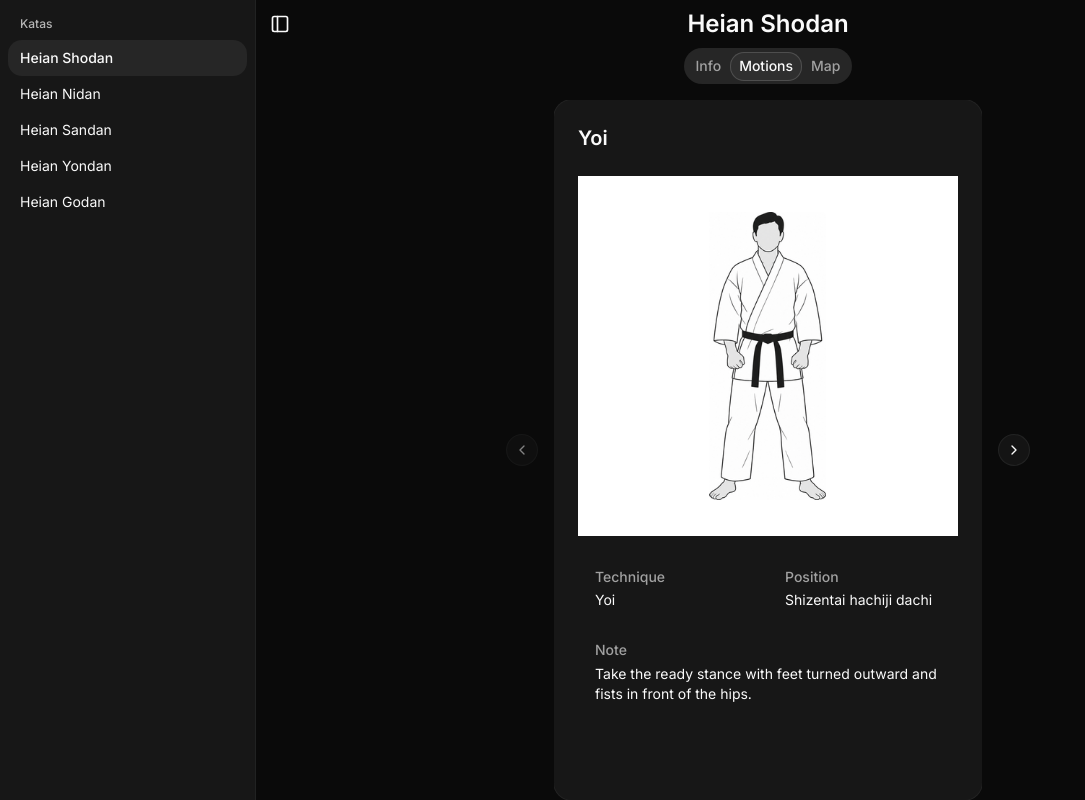
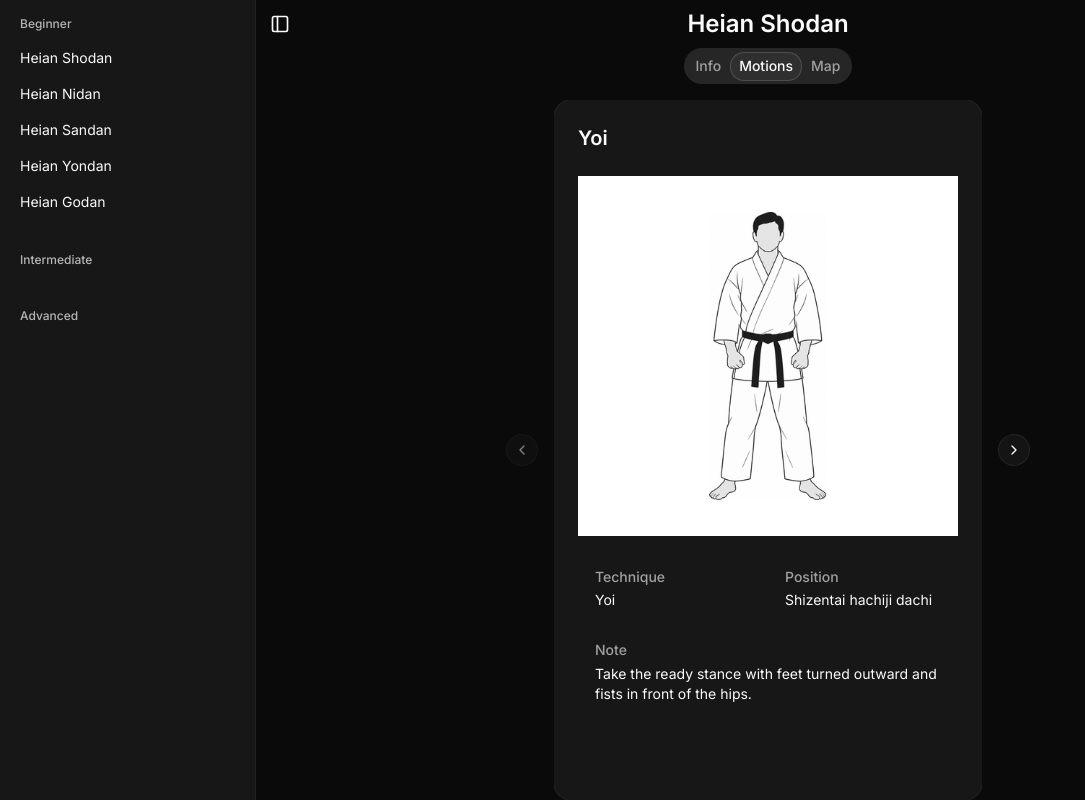
Before and after one commit to cunisia/shotokan-kata-shadcn, a Next.js app: page /kata/heian-shodan/motions in a window 1280 px wide. Shown: the whole page, without its empty margins (0-1085 px from the left). Built offline with nearby package versions, Linux system fonts and the light colour scheme.

Commit message:
feat(AppLayout): group katas by level

```diff
--- a/components/custom/app-layout.tsx
+++ b/components/custom/app-layout.tsx
@@ -16,6 +16,8 @@ import {
   SidebarProvider,
   SidebarTrigger,
 } from "@/components/ui/sidebar";
+import { groupBy } from "es-toolkit";
+import { Level } from "@/type";
 
 const getPageTitle = (kataId: string | undefined) => {
   if (!kataId) {
@@ -23,6 +25,15 @@ const getPageTitle = (kataId: string | undefined) => {
   }
   return getKata(kataId)?.name ?? "";
 };
+
+const LEVEL_TO_VALUE: Record<Level, number> = {
+  [Level.BEGINNER]: 0,
+  [Level.INTERMEDIATE]: 2,
+  [Level.ADVANCED]: 3,
+};
+
+const sortLevel = (l1: Level, l2: Level) =>
+  LEVEL_TO_VALUE[l1] - LEVEL_TO_VALUE[l2];
 
 const getParamValueAsString = (value: ParamValue): string =>
   typeof value === "string" ? value : "";
@@ -37,17 +48,24 @@ export default function AppLayout({
   const { kataId: kataIdValue } = useParams();
   const kataId = getParamValueAsString(kataIdValue);
 
+  const kataByLevel = groupBy(katas, (kata) => kata.level);
+
   return (
     <SidebarProvider>
       <Sidebar>
         <SidebarContent>
-          <SidebarGroup>
-            <SidebarGroupLabel>Katas</SidebarGroupLabel>
+          {Object.values(Level)
+            .sort(sortLevel)
+            .map((level) => (
+              <SidebarGroup key={level}>
+                <SidebarGroupLabel className="capitalize">
+                  {level}
+                </SidebarGroupLabel>
                 <SidebarGroupContent>
-              {katas.map((kata) => (
+                  {(kataByLevel[level] ?? []).map((kata) => (
                     <SidebarMenu key={kata.id}>
-                  <SidebarMenuItem key={kata.id}>
-                    <SidebarMenuButton isActive={kata.id === kataId}>
+                      <SidebarMenuItem>
+                        <SidebarMenuButton>
                           <a
                             className={kata.id === kataId ? "text-bold" : ""}
                             href={`/kata/${kata.id}/motions`}
@@ -60,6 +78,7 @@ export default function AppLayout({
                   ))}
                 </SidebarGroupContent>
               </SidebarGroup>
+            ))}
         </SidebarContent>
       </Sidebar>
       <SidebarInset>
--- a/package.json
+++ b/package.json
@@ -19,6 +19,7 @@
     "class-variance-authority": "^0.7.1",
     "cn": "^0.4.0",
     "embla-carousel-react": "^8.6.0",
+    "es-toolkit": "^1.52.0",
     "lucide-react": "^1.52.0",
     "next": "16.3.6",
     "next-themes": "^0.4.6",
```
Also changed, not shown: 1 other file (tests, documents, lock files or other folders). Lines whose indentation alone changed are shown as unchanged.
